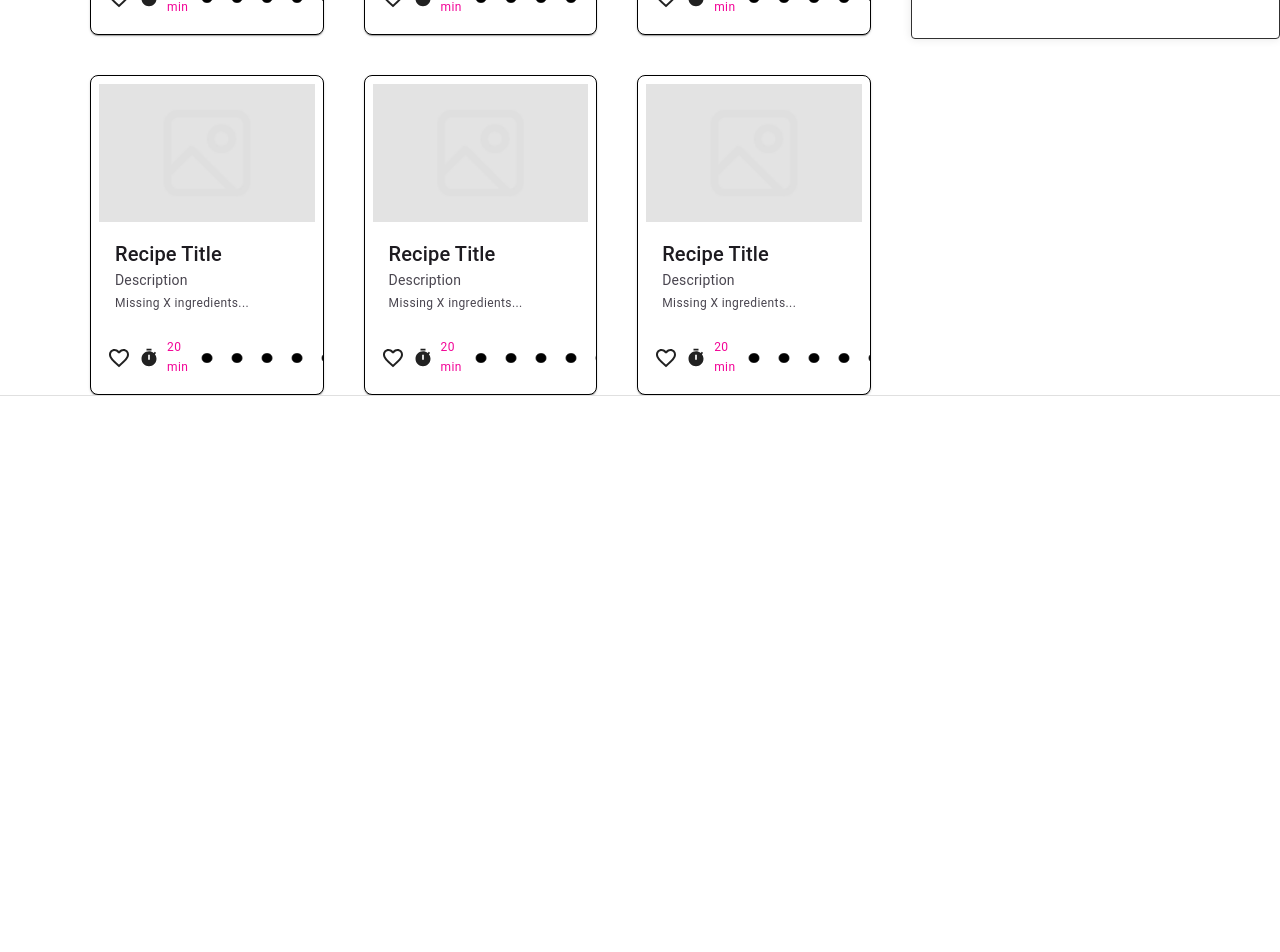
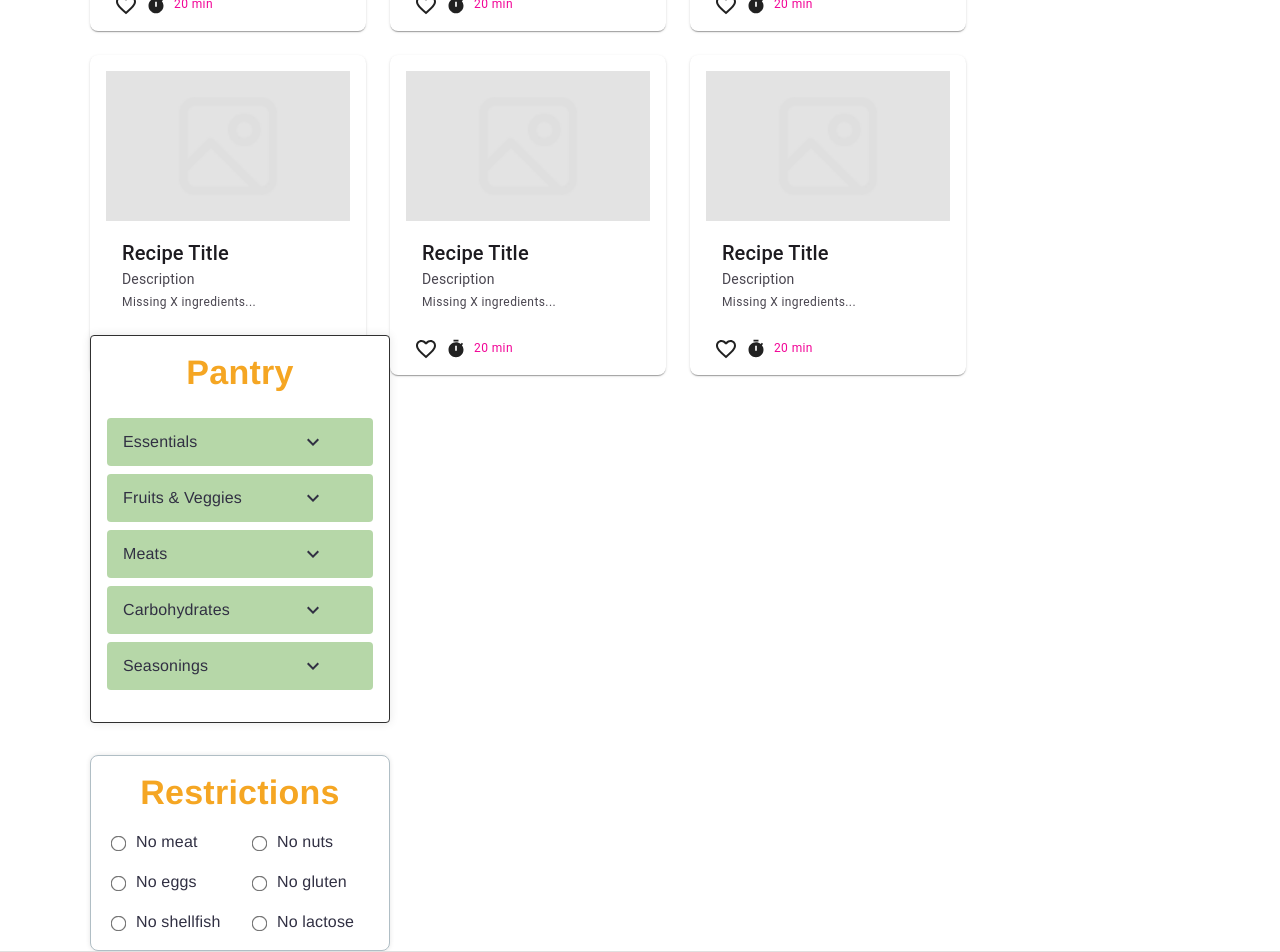
Before and after one commit to thomaschappell7/RecipeResource-Design-2, a React (Create React App) app: page / in a window 1280 px wide. Shown: the part 497-1449 px from the top of the page. Before the commit the page ends 893 px from the top, so only its background shows below. Built offline with nearby package versions, Linux system fonts and the light colour scheme.

Commit message:
Added somewhat working restrictions section

```diff
--- a/src/Recipes.js
+++ b/src/Recipes.js
@@ -26,6 +26,69 @@ import {
 } from "@mui/material";
 import { styled } from "@mui/system";
 import React, { useState } from "react";
+
+// Restrictions Component
+const Restrictions = () => {
+  const restrictionOptions = [
+    "No meat",
+    "No nuts",
+    "No eggs",
+    "No gluten",
+    "No shellfish",
+    "No lactose",
+  ];
+
+  return (
+    <Box
+      sx={{
+        width: "300px",
+        marginTop: 2,
+        padding: 2,
+        bgcolor: "white",
+        borderRadius: "8px",
+        border: "1px solid #b0bec5",
+        boxShadow: "0 0 5px rgba(0, 0, 0, 0.1)",
+      }}
+    >
+      <Typography
+        variant="h4"
+        sx={{
+          fontFamily: "Nunito-Bold, Helvetica",
+          fontWeight: "bold",
+          color: "#f5a623",
+          textAlign: "center",
+          marginBottom: 2,
+        }}
+      >
+        Restrictions
+      </Typography>
+
+      <Grid container spacing={2}>
+        {restrictionOptions.map((option, index) => (
+          <Grid item xs={6} key={index}>
+            <Box sx={{ display: "flex", alignItems: "center", gap: 1 }}>
+              <input
+                type="radio"
+                name="restriction"
+                id={`restriction-${index}`}
+                style={{ transform: "scale(1.2)" }}
+              />
+              <label
+                htmlFor={`restriction-${index}`}
+                style={{
+                  fontFamily: "Nunito-Medium, Helvetica",
+                  color: "#313043",
+                }}
+              >
+                {option}
+              </label>
+            </Box>
+          </Grid>
+        ))}
+      </Grid>
+    </Box>
+  );
+};
 
 // Header styling
 const Header = styled(Box)(({ theme }) => ({
@@ -71,7 +134,7 @@ import {
   },
 });
 
-  // Pantry Component with wider layout and higher alignment
+// Pantry Component with original size restored
 const Pantry = () => {
   const [openItems, setOpenItems] = useState({});
 
@@ -90,10 +153,9 @@ import {
   return (
     <Box
       sx={{
-          width: "400px", // Wider pantry
-          marginTop: -10, // Aligns with search bar
-          maringRight: -100,
-          padding: 3,
+        width: "300px", // Restored width
+        marginTop: -10,
+        padding: 2,
         bgcolor: "white",
         border: 1,
         borderColor: "#303030",
@@ -106,7 +168,7 @@ import {
         sx={{
           fontFamily: "Nunito-Bold, Helvetica",
           fontWeight: "bold",
-            color: "#f20597",
+          color: "#f5a623",
           textAlign: "center",
           marginBottom: 2,
         }}
@@ -120,7 +182,7 @@ import {
             <ListItemButton
               onClick={() => handleToggle(index)}
               sx={{
-                  bgcolor: "#b6d7a8", // Green background for dropdown buttons
+                bgcolor: "#b6d7a8",
                 borderRadius: "4px",
                 marginBottom: 1,
               }}
@@ -155,20 +217,23 @@ import {
 
 // Recipes Component
 const Recipes = () => {
-    const contentWidth = "900px"; // Consistent width
+    const [searchTerm, setSearchTerm] = useState("");
+    const contentWidth = { xs: "100%", sm: "600px", md: "900px" };
+
+    const handleSearch = (event) => {
+      setSearchTerm(event.target.value);
+    };
 
     return (
       <Box
         sx={{
           minHeight: "100vh",
           width: "100%",
-          bgcolor: "white",
           display: "flex",
           flexDirection: "column",
           paddingTop: "100px",
         }}
       >
-        {/* Header Section */}
         <Header>
           <IconButton
             sx={{
@@ -183,7 +248,6 @@ import {
           <Logo src={`${process.env.PUBLIC_URL}/assets/Logo.png`} alt="Logo" />
         </Header>
 
-        {/* Search Section */}
         <Box
           sx={{
             width: contentWidth,
@@ -194,37 +258,20 @@ import {
             gap: 2,
           }}
         >
-          {/* Search Bar */}
-          <Box
-            sx={{
-              width: "85%",
-              display: "flex",
-              alignItems: "center",
-              bgcolor: "#e2e2e2",
-              borderRadius: "4px",
-              padding: "8px",
-            }}
-          >
-            <Search sx={{ marginRight: "8px" }} />
           <CustomTextField
+            value={searchTerm}
+            onChange={handleSearch}
             variant="standard"
             placeholder="Search"
             fullWidth
-              InputProps={{
-                disableUnderline: true,
-              }}
+            InputProps={{ disableUnderline: true }}
           />
-          </Box>
-
-          {/* Filter Button */}
           <Button
             variant="contained"
             sx={{
               bgcolor: "#f5a623",
               color: "white",
-              "&:hover": {
-                bgcolor: "#e6951c",
-              },
+              "&:hover": { bgcolor: "#e6951c" },
               height: "44px",
               borderRadius: "4px",
             }}
@@ -233,40 +280,28 @@ import {
           </Button>
         </Box>
 
-        {/* Main Content Section */}
         <Box
           sx={{
             display: "flex",
-            alignItems: "flex-start",
             gap: 5,
             marginLeft: "90px",
             marginTop: 4,
+            flexWrap: "wrap",
           }}
         >
           {/* Recipe Cards */}
-          <Grid
-            container
-            spacing={5}
-            sx={{
-              width: contentWidth,
-              maxWidth: "900px",
-            }}
-          >
+          <Grid container spacing={3} sx={{ width: contentWidth }}>
             {Array(6)
               .fill()
               .map((_, index) => (
                 <Grid item xs={12} sm={6} md={4} key={index}>
                   <Card
                     sx={{
-                      width: "100%",
                       height: 320,
-                      bgcolor: "neutral.100",
-                      border: 1,
-                      borderColor: "#000000",
                       display: "flex",
                       flexDirection: "column",
                       justifyContent: "space-between",
-                      padding: "8px",
+                      padding: 2,
                     }}
                   >
                     <CardMedia
@@ -292,28 +327,24 @@ import {
                       <Typography variant="caption" color="#f20597">
                         20 min
                       </Typography>
-                      <Box sx={{ display: "flex", gap: "8px" }}>
-                        {[11, 12, 13, 14, 15].map((num) => (
-                          <img
-                            key={num}
-                            src={`${process.env.PUBLIC_URL}/assets/image%20${num}.png`}
-                            alt={`Dot ${num}`}
-                            width={22}
-                            height={22}
-                            style={{ transform: "scale(0.9)" }}
-                          />
-                        ))}
-                      </Box>
                     </CardActions>
                   </Card>
                 </Grid>
               ))}
           </Grid>
 
-          {/* Pantry Section */}
+          {/* Pantry and Restrictions Section */}
+          <Box
+            sx={{
+              display: "flex",
+              flexDirection: "column", // Align vertically
+              gap: 2, // Space between Pantry and Restrictions
+            }}
+          >
             <Pantry />
+            <Restrictions />
           </Box>
-
+        </Box>
 
         <StyledDivider />
       </Box>
```
Lines whose indentation alone changed are shown as unchanged.
